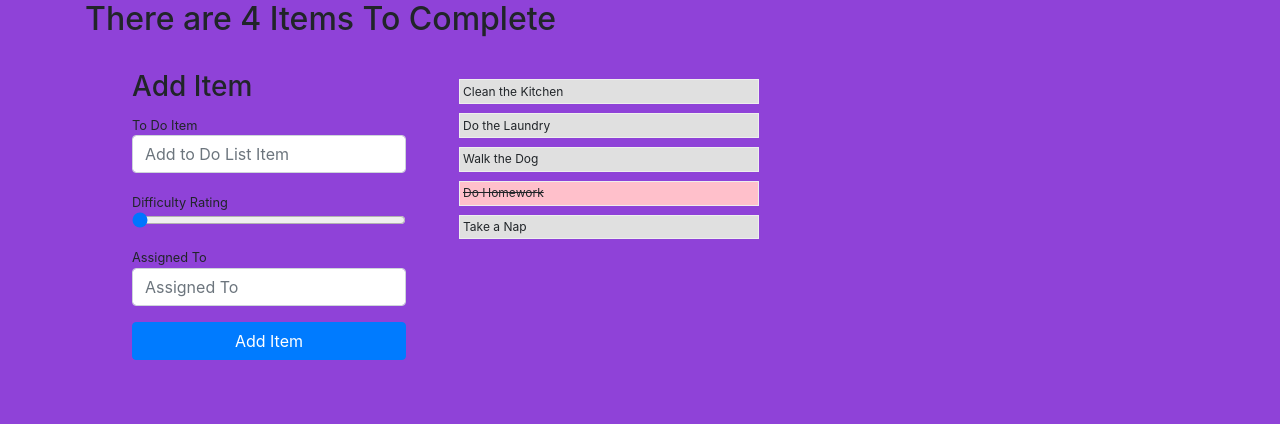
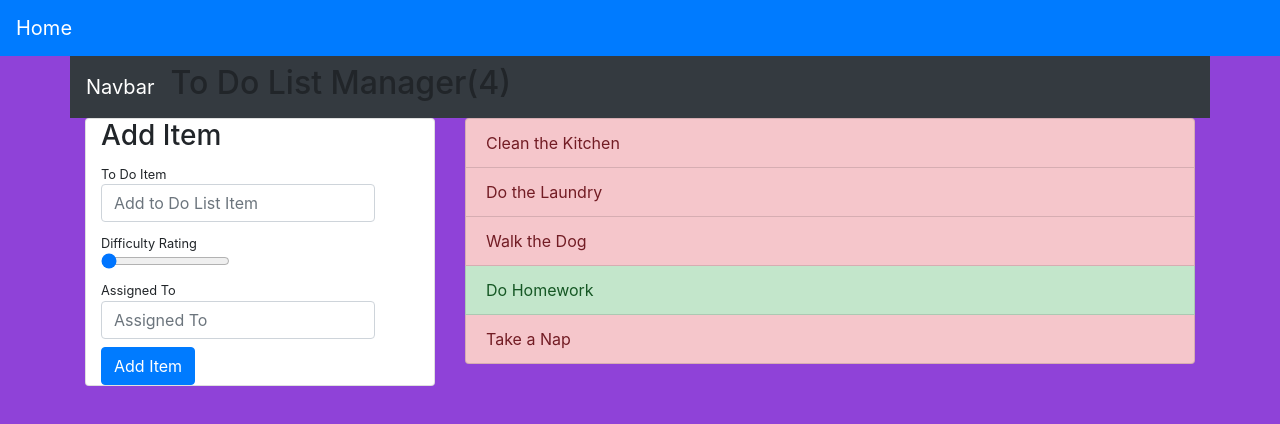
Before and after one commit to beasleyDOTcom/todo, a React (Create React App) app: page / in a window 1280 px wide. Shown: the top 424 px of the page. Built offline with nearby package versions, Linux system fonts and the light colour scheme.

Commit message:
added more css and bootstrap functionality

```diff
--- a/src/App.scss
+++ b/src/App.scss
@@ -15,20 +15,20 @@
   }
 }
 
-.App-header {
-  background-color: #282c34;
-  min-height: 100vh;
-  display: flex;
-  flex-direction: column;
-  align-items: center;
-  justify-content: center;
-  font-size: calc(10px + 2vmin);
-  color: white;
-}
+// .App-header {
+//   background-color: #282c34;
+//   min-height: 100vh;
+//   display: flex;
+//   flex-direction: column;
+//   align-items: center;
+//   justify-content: center;
+//   font-size: calc(10px + 2vmin);
+//   color: white;
+// }
 
-.App-link {
-  color: #61dafb;
-}
+// .App-link {
+//   color: #61dafb;
+// }
 
 @keyframes App-logo-spin {
   from {
--- a/src/components/ToDo.js
+++ b/src/components/ToDo.js
@@ -1,23 +1,29 @@
-import React, { useState, useEffect} from 'react';
+import React, { useState, useEffect } from 'react';
 import FormComponent from './form.js';
 import TodoList from './list.js';
 import Container from 'react-bootstrap/Container';
+import Navbar from 'react-bootstrap/Navbar';
+import Nav from 'react-bootstrap/Nav';
+import Row from 'react-bootstrap/Row';
+import Col from 'react-bootstrap/Col';
+import Card from 'react-bootstrap/Card';
 
 import './todo.scss';
 
-export default function TODO (){
+export default function TODO() {
 
     const [list, setList] = useState([]);
 
-    const addItem = (item) =>{
+    const addItem = (item) => {
         item._id = Math.random();
         item.complete = false;
         setList([...list, item]);
     }
 
-    const toggleComplete = id =>{
-        let item = list.filter( i => i._id ===id)[0]|| {};
-        if(item._id){
+    const toggleComplete = id => {
+        console.log(" you've made it to todo js")
+        let item = list.filter(i => i._id === id)[0] || {};
+        if (item._id) {
             item.complete = !item.complete;
             let newList = list.map(listItem => listItem._id === item._id ? item : listItem);
             setList(newList)
@@ -25,34 +31,60 @@ export default function TODO (){
 
     };
 
-    useEffect(()=>{
-        let list =  [
-            {_id: 1, complete: false, text: 'Clean the Kitchen', difficulty: 3, assignee: 'Person A'},
-            {_id: 2, complete: false, text: 'Do the Laundry', difficulty: 2, assignee: 'Person A'},
-            {_id: 3, complete: false, text: 'Walk the Dog', difficulty: 4, assignee: 'Person C'},
-            {_id: 4, complete: true, text: 'Do Homework', difficulty: 3, assignee: 'Person C'},
-            {_id: 5, complete: false, text: 'Take a Nap', difficulty: 1, assignee: 'Person B'},
+    useEffect(() => {
+        let list = [
+            { _id: 1, complete: false, text: 'Clean the Kitchen', difficulty: 3, assignee: 'Person A' },
+            { _id: 2, complete: false, text: 'Do the Laundry', difficulty: 2, assignee: 'Person A' },
+            { _id: 3, complete: false, text: 'Walk the Dog', difficulty: 4, assignee: 'Person C' },
+            { _id: 4, complete: true, text: 'Do Homework', difficulty: 3, assignee: 'Person C' },
+            { _id: 5, complete: false, text: 'Take a Nap', difficulty: 1, assignee: 'Person B' },
         ];
         setList(list)
     }, []);
     return (
+        <>
+            <header>
+                <Navbar bg="primary" variant="dark" className="mr-top-auto">
+                    <Navbar.Brand href="#home">Home</Navbar.Brand>
+
+                </Navbar>
+                {/* <h2>
+                    There are {list.filter(item => !item.complete).length} Items To Complete
+                </h2> */}
+            </header>
         <Container>
-            <header>
+
+            <Row>
+                <Navbar className="navy" bg="dark" variant="dark">
+                    <Navbar.Brand href="#home">Navbar</Navbar.Brand>
+                    <Nav className="mr-auto">
+                        {/* <Nav.Link href="#home">Home</Nav.Link> */}
                         <h2>
-                    There are {list.filter(item=> !item.complete).length} Items To Complete
+                            To Do List Manager({list.filter(item => !item.complete).length})
                 </h2>
-            </header>
-            <section className = "todo">
+                    </Nav>
+                </Navbar>
+            </Row>
+            <Row>
+                <Col md={4}>
+                    <Card>
+
                         <div>
-                    <FormComponent handleSubmit={addItem}/>
+                            <FormComponent handleSubmit={addItem} />
                         </div>
+                    </Card>
+                </Col>
+                <Col md={8}>
                     <div>
                         <TodoList
                             list={list}
                             handleComplete={toggleComplete}
                         />
                     </div>
-            </section>
+                </Col>
+
+            </Row>
         </Container>
+        </>
     )
 }
--- a/src/components/list.js
+++ b/src/components/list.js
@@ -1,20 +1,25 @@
 import React, { useState, useEffect } from 'react';
+import ListGroup from 'react-bootstrap/ListGroup';
 
 export default function List(props) {
     console.log(props.list, 'props dot list')
+    console.log(props, 'this is props')
     return (
-        <ul>
+        <ListGroup>
             {props.list.map((item) => (
-                <li
-                    className={`complete-${item.complete.toString()}`}
+                console.log(item),
+                <ListGroup.Item action variant={item.complete ? "success": "danger"}
                     key={item._id}
+                    onClick={() => props.handleComplete(item._id)}
                 >
-                    <span onClick={() => props.handleComplete(item._id)}>
+                    <span >
                         {item.text}
+
                     </span>
-                </li>
+
+                </ListGroup.Item>
             ))
             }
-        </ul>
+        </ListGroup>
     )
 }
--- a/src/components/todo.scss
+++ b/src/components/todo.scss
@@ -1,4 +1,21 @@
 @import "~bootstrap/scss/bootstrap";
+body{
+    width: 100vw;
+}
+header{
+    width:100vw;
+}
+.mr-top-auto{
+    width: 100vw;
+
+
+
+}
+.navy{
+    width:100vw;
+
+}
+
 
 body, html {
     height: 100%;
@@ -8,73 +25,73 @@ body, html {
     background-color: rgb(143, 66, 216);
 }
 
-.todo {
+// .todo {
 
-    display:flex;
-    flex-direction:row;
-    justify-content: flex-start;
-    margin: 2em;
+//     display:flex;
+//     flex-direction:row;
+//     justify-content: flex-start;
+//     margin: 2em;
 
-    form {
+//     form {
 
-        display:flex;
-        flex-direction:column;
-        margin-right: 2em;
+//         display:flex;
+//         flex-direction:column;
+//         margin-right: 2em;
 
-        label {
-            display: flex;
-            flex-direction:column;
-            margin-bottom: 1em;
-        }
-    }
+//         label {
+//             display: flex;
+//             flex-direction:column;
+//             margin-bottom: 1em;
+//         }
+//     }
 
-    ul {
-        list-style-type:none;
-        margin:0;
-        padding:0;
+//     ul {
+//         list-style-type:none;
+//         margin:0;
+//         padding:0;
 
-        li {
+//         li {
 
-            align-items: center;
-            display:flex;
-            flex-direction:row;
-            font-size: .75em;
-            margin: .75em .5em;
+//             align-items: center;
+//             display:flex;
+//             flex-direction:row;
+//             font-size: .75em;
+//             margin: .75em .5em;
 
-            &.complete-true {
-              span {
-                background: pink;
-                text-decoration:line-through;
-                &:hover {
-                   background: seagreen;
-                }
-              }
-            }
+//             &.complete-true {
+//               span {
+//                 background: pink;
+//                 text-decoration:line-through;
+//                 &:hover {
+//                    background: seagreen;
+//                 }
+//               }
+//             }
 
-            span {
-                background: #e0e0e0;
-                cursor:pointer;
-                &:hover {
-                    background: pink;
-                }
-            }
-             span, input {
-                 border: .5px solid #eee;
-                 display:inline-block;
-                 padding: .2em .25em;
-                 width: 300px;
-             }
+//             span {
+//                 background: #e0e0e0;
+//                 cursor:pointer;
+//                 &:hover {
+//                     background: pink;
+//                 }
+//             }
+//              span, input {
+//                  border: .5px solid #eee;
+//                  display:inline-block;
+//                  padding: .2em .25em;
+//                  width: 300px;
+//              }
 
-            button {
-                background: transparent;
-                border:none;
-                color:blue;
-                cursor:pointer;
-                padding:0;
-                margin: 0 .75em;
-            }
+//             button {
+//                 background: transparent;
+//                 border:none;
+//                 color:blue;
+//                 cursor:pointer;
+//                 padding:0;
+//                 margin: 0 .75em;
+//             }
 
-        }
-    }
+//         }
+//     }
 
-}
+// }
```
Lines whose indentation alone changed are shown as unchanged.
